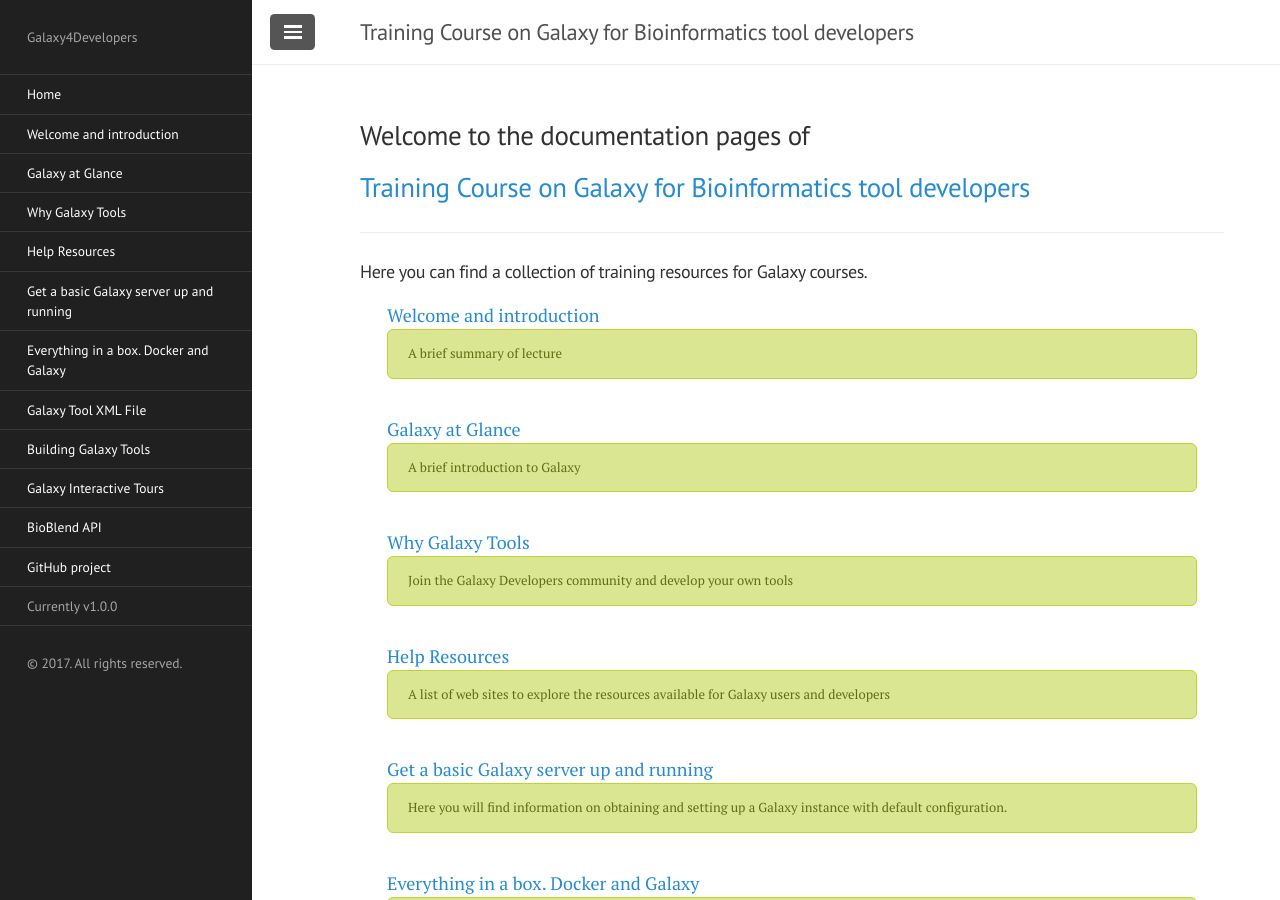
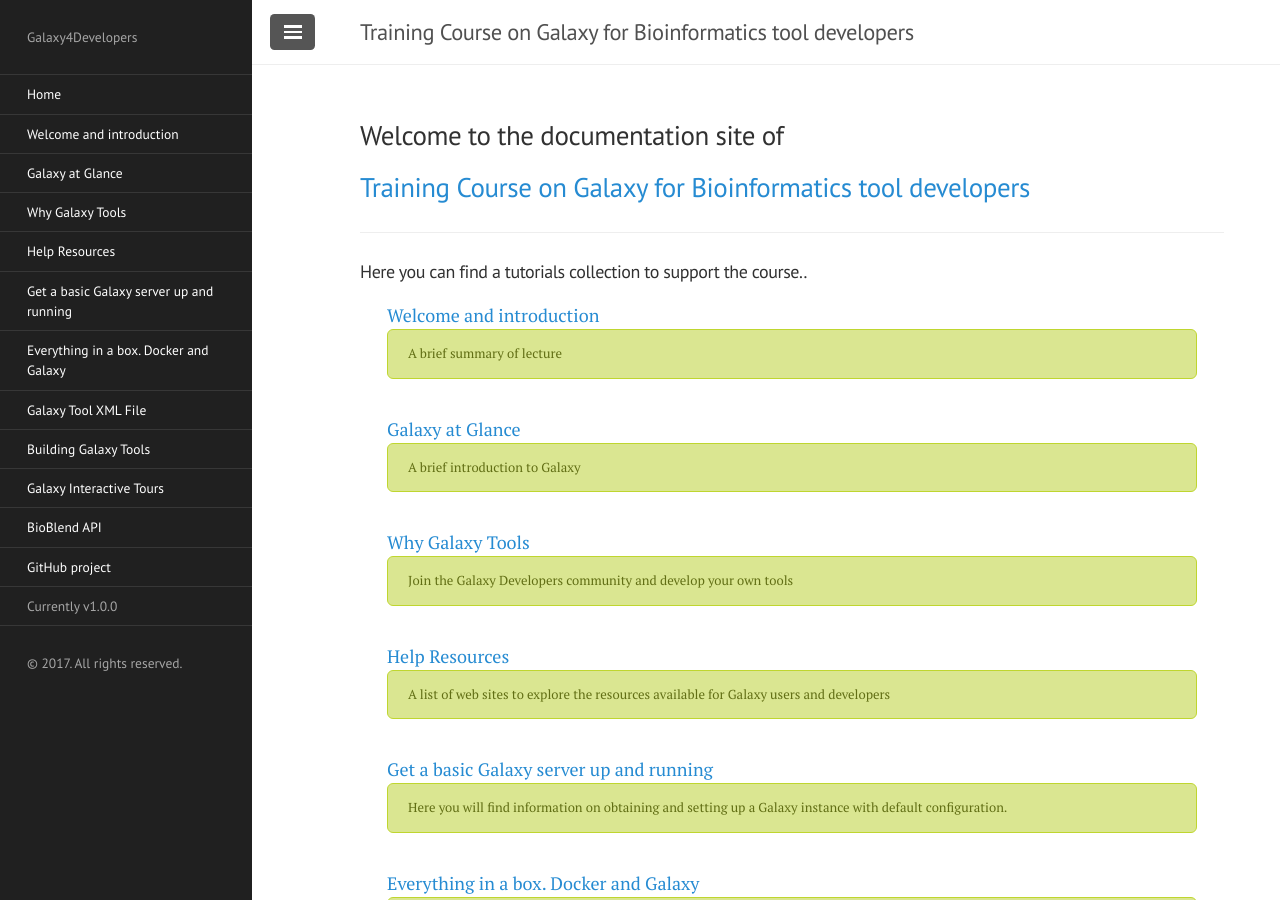
Before and after one commit to crs4/Galaxy4Developers, a Jekyll site: the page built from index.md, in a window 1280 px wide and 900 px high. Built offline with Jekyll 4.4.1, drawn with Linux system fonts in a browser that asks for light colours; nearby versions of some CDN libraries.

Commit message:
update index

```diff
--- a/index.md
+++ b/index.md
@@ -3,12 +3,12 @@ layout: default
 title: Home
 ---
 
-## Welcome to the documentation pages of
+## Welcome to the documentation site of
 ## [Training Course on Galaxy for Bioinformatics tool developers](https://elixir-iib-training.github.io/website/2017/07/03/Galaxy-Cagliari.html)
 
 ___
 
-#### Here you can find a collection of training resources for Galaxy courses.
+#### Here you can find a tutorials collection to support the course..
 
 {::nomarkdown}
 
```
